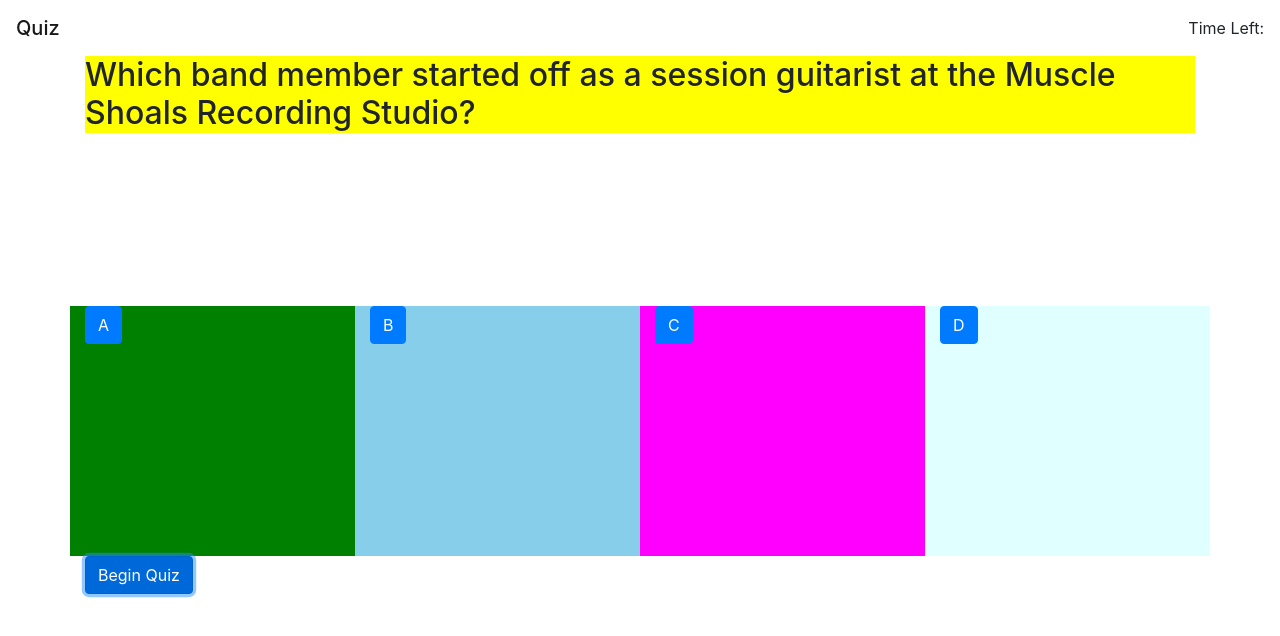
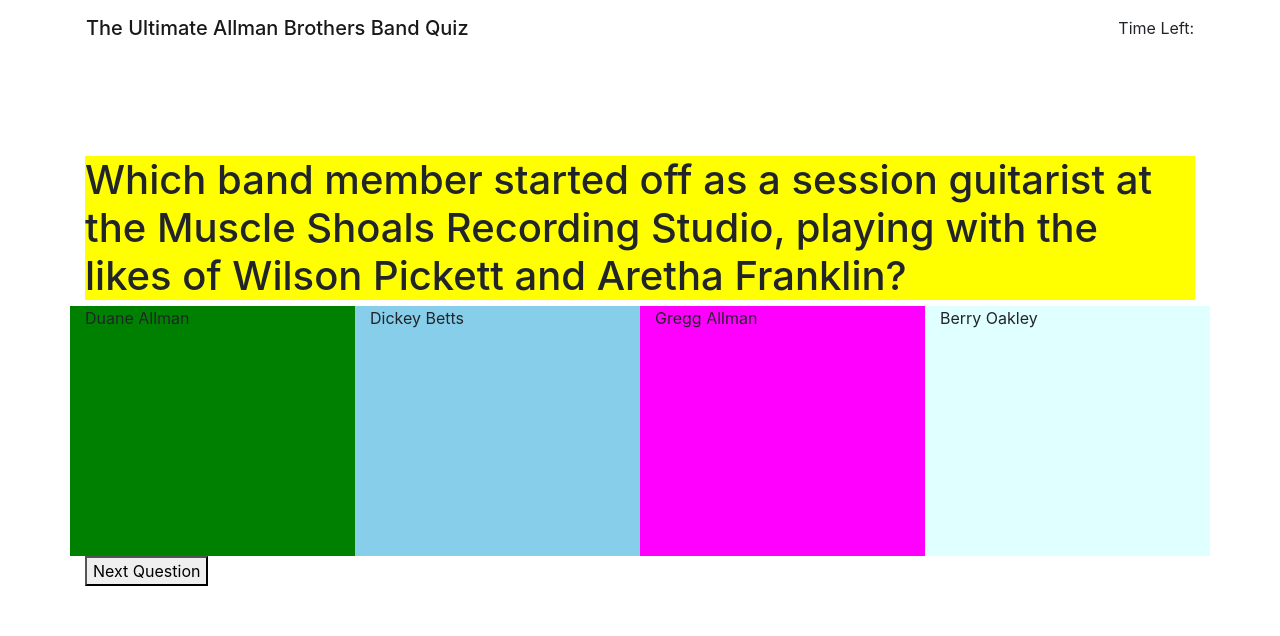
Before and after one commit to ricklevy21/quiz_hw4, a plain HTML site: page quiz.html in a window 1280 px wide. Both pictures are taken after a click on the button "Begin Quiz". Drawn offline with nearby package versions, Linux system fonts and the light colour scheme.

Commit message:
started creating functions. able to display questions and answer choices by clicking buttons. questionsArray not behaving how I would expect

```diff
--- /dev/null
+++ b/assets/quiz.js
@@ -0,0 +1,177 @@
+//FUNCTIONS
+//========================================================================================================================================================================
+
+//function that begins the quiz.
+var startQuiz = function (){
+    //start runnin the timer
+    startTimer();
+    //test if the button worked
+    console.log("Start quiz button works")
+    //display the first question
+    displayQuestion();
+    //change the start quiz button to the next question button
+    nextQuestionBtn();
+
+}
+
+//function that renders the questions and the multiple choice options to the page
+var displayQuestion = function() {
+    //displayes the question
+    $("#text").html("<h1>"+questionsArr[i]+"</h1>");
+    //displays the choices
+    $("#choiceA").html("<p>"+choicesArr[j][0]+"</p>");
+    $("#choiceB").html("<p>"+choicesArr[j][1]+"</p>");
+    $("#choiceC").html("<p>"+choicesArr[j][2]+"</p>");
+    $("#choiceD").html("<p>"+choicesArr[j][3]+"</p>");
+
+
+}
+
+var nextQuestion = function(){
+    i++;
+    j++;
+    displayQuestion()
+}
+
+var nextQuestionBtn  = function(){
+    $("#btn").html("<button>Next Question</button>");
+    $("#btn").on("click", nextQuestion)
+
+}
+
+
+//function that creates and sets the timer
+var setTimer = function() {
+
+}
+
+//function that starts the timer
+var startTimer = function (){
+
+}
+
+//function that subtracts time from the timer is a question is answered incorrectly
+var subtractTime = function() {
+
+}
+
+//function that checks answer
+
+//variables
+//========================================================================================================================================================================
+//iterator for displaying the next question & choices
+var i= 0;
+var j = 0;
+//array of questions
+var questionsArr = [
+    "Which band member started off as a session guitarist at the Muscle Shoals Recording Studio, playing with the likes of Wilson Pickett and Aretha Franklin?",
+    "For what reasons has guitarist Dickey Betts been placed under arrest?",
+    "At what age was slide guitarist Duane Allman killed in a motorcycle accident?",
+    "How did vocalist and organist Gregg Allman avoid being drafted into the military during the Vietnam War?",
+    "At what age was bassist Berry Oakley killed in a motorcycle accident?"
+]
+
+var choicesArr = [
+    [
+        "Duane Allman",
+        "Dickey Betts",
+        "Gregg Allman",
+        "Berry Oakley"
+    ],
+    [
+        "Possession of marijuana",
+        "Possession of PCP",
+        "Shooting and eating a cow that wasn't his",
+        "All of the above"
+    ],
+    [
+        "28",
+        "27",
+        "24",
+        "31"
+    ],
+    [
+        "Bone Spurs",
+        "Shot himself in the foot",
+        "He married Cher",
+        "Temporarily moved to Mexico City"
+    ],
+    [
+        "39",
+        "24",
+        "27",
+        "He is still alive today"
+    ]
+]
+
+// //Object that stores information about the questions.
+// var quizQuestions = {
+//     question: {
+//         questionNumber: 1,
+//         questionText: "Which band member started off as a session guitarist at the Muscle Shoals Recording Studio, playing with the likes of Wilson Pickett and Aretha Franklin?",
+//         choice: {
+//             a: "Duane Allman",
+//             b: "Dickey Betts",
+//             c: "Gregg Allman",
+//             d: "Berry Oakley"
+//         },
+//     correctChoice: "a"
+//     },
+//     question: {
+//         questionNumber: 2,
+//         questionText: "For what reasons has guitarist Dickey Betts been placed under arrest?",
+//         choice: {
+//             a: "Possession of marijuana",
+//             b: "Possession of PCP",
+//             c: "Shooting and eating a cow that wasn't his",
+//             d: "All of the above"
+//         },
+//     correctChoice: "d"
+//     },
+//     question: {
+//         questionNumber: 3,
+//         questionText: "At what age was slide guitarist Duane Allman killed in a motorcycle accident?",
+//         choice: {
+//             a: "28",
+//             b: "27",
+//             c: "24",
+//             d: "31"
+//         },
+//     correctChoice: "c"
+//     },
+//     question: {
+//         questionNumber: 4,
+//         questionText: "How did vocalist and organist Gregg Allman avoid being drafted into the military during the Vietnam War?",
+//         choice: {
+//             a: "Bone Spurs",
+//             b: "Shot himself in the foot",
+//             c: "He married Cher",
+//             d: "Temporarily moved to Mexico City"
+//         },
+//     correctChoice: "b"
+//     },
+//     question: {
+//         questionNumber: 5,
+//         questionText: "At what age was bassist Berry Oakley killed in a motorcycle accident?",
+//         choice: {
+//             a: "39",
+//             b: "24",
+//             c: "27",
+//             d: "He is still alive"
+//         },
+//     correctChoice: "b"
+//     }
+// };
+
+
+
+//PAGE CONTENT
+//======================================================================================================================================================================
+//landing page
+$("#text").html("<h1>Think you know a lot about the Allman Brothers Band?<br>Take this quiz for the ultimate challenge!</h1>");
+$("#btn").html("<button>Begin Quiz</button>");
+
+
+//EVENT LISTENERS
+//======================================================================================================================================================================
+$("#btn").on("click", startQuiz)
--- a/assets/script.js
+++ /dev/null
@@ -1,57 +0,0 @@
-//variables to select elements on page
-var questionText = document.querySelector("#text")
-var answerA = document.querySelector("#choiceA")
-var answerB = document.querySelector("#choiceB")
-var answerC = document.querySelector("#choiceC")
-var answerD = document.querySelector("#choiceD")
-var submitBtn = document.querySelector("#btn")
-
-
-intro()
-
-//function to present the introduction to the quiz
-function intro() {
-    questionText.textContent = "Think you know a lot about the Allman Brothers Band? Take this quiz to test your knowledge."
-}
-
-//function to begin the quiz. This function calls the startTimer function and the question1 function
-function beginQuiz() {
-    startTimer();
-    question1();
-}
-
-function startTimer(){
-
-}
-
-
-function question1(){
-    //pose the question
-    questionText.textContent = "Which band member started off as a session guitarist at the Muscle Shoals Recording Studio?";
-    //create the buttons for the answer choices
-    //option A
-    var btnA = document.createElement("button");
-    btnA.classList.add("btn","btn-primary");
-    btnA.innerHTML = "A";                   // Insert text
-    document.querySelector("#choiceA").appendChild(btnA);
-    //option B
-    var btnB = document.createElement("button");
-    btnB.classList.add("btn","btn-primary");
-    btnB.innerHTML = "B";                   // Insert text
-    document.querySelector("#choiceB").appendChild(btnB);
-    //option C
-    var btnC = document.createElement("button");
-    btnC.classList.add("btn","btn-primary");
-    btnC.innerHTML = "C";                   // Insert text
-    document.querySelector("#choiceC").appendChild(btnC);
-    //option D
-    var btnD = document.createElement("button");
-    btnD.classList.add("btn","btn-primary");
-    btnD.innerHTML = "D";                   // Insert text
-    document.querySelector("#choiceD").appendChild(btnD);
-
-    //likely need an if statement here to evaluate what happens once an answer is selected. If correct answr is selected... if wrong answer is selected...
-}
-
-//add event listener to the button. clicking the button at this stage begins the quiz by calling the function beginQuiz
-submitBtn.addEventListener("click", beginQuiz)
--- a/assets/style.css
+++ b/assets/style.css
@@ -1,3 +1,7 @@
+.main-text {
+    margin-top: 100px;
+}
+
 .row {
         height: 250px;
 
--- a/quiz.html
+++ b/quiz.html
@@ -3,6 +3,9 @@
 <head>
     <meta charset="UTF-8">
     <meta name="viewport" content="width=device-width, initial-scale=1.0">
+
+      <!--jQuery-->
+    <script src="https://cdnjs.cloudflare.com/ajax/libs/jquery/3.2.1/jquery.min.js"></script>
 
     <!--Bootstrap CSS-->
     <link rel="stylesheet" href="https://stackpath.bootstrapcdn.com/bootstrap/4.4.1/css/bootstrap.min.css" integrity="sha384-Vkoo8x4CGsO3+Hhxv8T/Q5PaXtkKtu6ug5TOeNV6gBiFeWPGFN9MuhOf23Q9Ifjh" crossorigin="anonymous">
@@ -10,12 +13,12 @@
     <!--Supplemenatal CSS-->
     <link rel="stylesheet" href="./assets/style.css">
 
-    <title>Quiz</title>
+    <title>Allman Brothers Band Quiz</title>
 </head>
 <body>
     <!--the timer will be diplayed within the header of the document-->
-    <nav class="navbar navbar-light">
-        <span class="navbar-brand mb-0 h1">Quiz</span>
+    <nav class="navbar navbar-light container">
+        <span class="navbar-brand mb-0 h1">The Ultimate Allman Brothers Band Quiz</span>
         <div id="timer">Time Left: </div>
       </nav>
 
@@ -23,8 +26,8 @@
     <main class="container">
         <!--the main dialog text will be displayed in this section-->
         <section class="row">
-            <article class="col-md-12">
-                <h2 id="text"></h2>
+            <article class="col-md-12 ">
+                <div class="main-text" id="text"></div>
             </article>
         </section>
 
@@ -45,11 +48,11 @@
 
         <section class="row">
             <article class="col-md-12">
-                <button type="button" class="btn btn-primary" id="btn">Begin Quiz</button>
+                <div id="btn"></div>
             </article>
         </section>
 
     </main>
-    <script src="./assets/script.js"></script>
+    <script src="./assets/quiz.js"></script>
 </body>
 </html>
```
